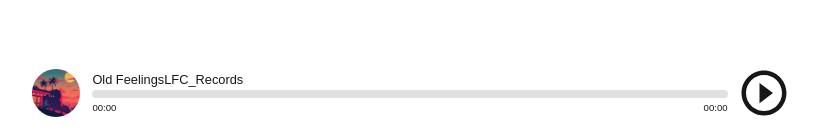
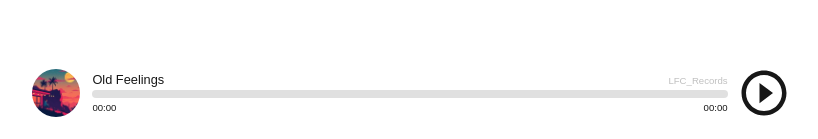
Before and after one commit to bugixtix/calming-quote, a Next.js app: page / in a window 1280 px wide. Shown: the part 658-797 px from the top of the page, without its empty margins (230-1048 px from the left). Built offline with nearby package versions, Linux system fonts and the light colour scheme.

Commit message:
Update: Style

```diff
--- a/styles/globals.css
+++ b/styles/globals.css
@@ -143,8 +143,13 @@ body {
  display: flex; flex-direction: column;
 }
 .player--info{
-  display: flex; flex-direction: row;
+  display: flex; flex-direction: row; align-items: baseline; gap: 0.4rem; justify-content: space-between;
   font-size: 0.8rem;
+  width: 100%;
+}
+.player--info span{
+  font-size: 0.6rem;
+  color: silver;
 }
 .player--options{
   width: 100%;
@@ -207,4 +212,7 @@ body {
  .BlockquoteBody{
   width: 90%;
  }
+ .player--info span{
+  display: none;
+ }
 }
```
